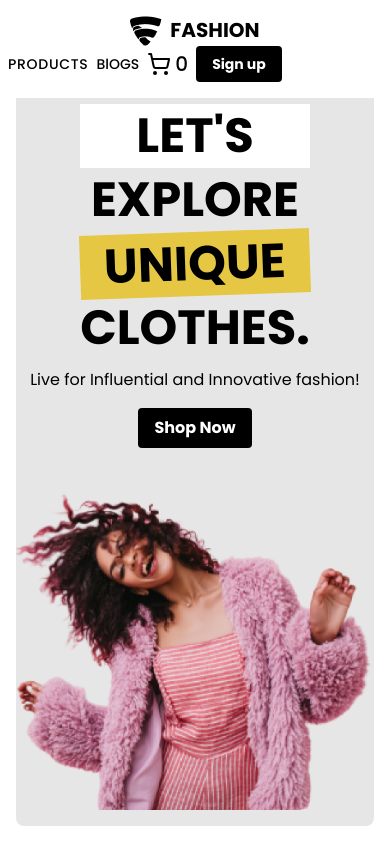
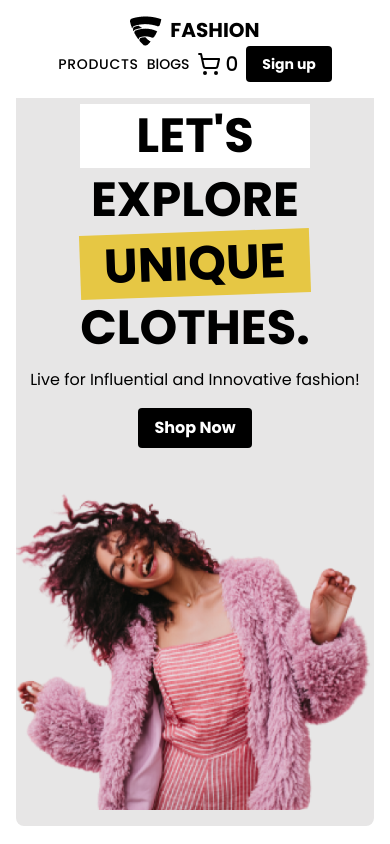
Before and after one commit to nadeemsangrasi/milestone_3, a Next.js app: page / in a window 390 px wide. Shown: the top 844 px of the page. Built offline with nearby package versions, Linux system fonts and the light colour scheme; no server answers.

Commit message:
Update Header.tsx

```diff
--- a/src/components/layouts/Header.tsx
+++ b/src/components/layouts/Header.tsx
@@ -18,7 +18,7 @@ const Header = () => {
           FASHION
         </Link>
       </h1>
-      <div clasName="mx-auto sm:mx-0">
+      <div className="mx-auto sm:mx-0">
         <ul className="flex gap-2 sm:gap-12 items-center">
           <li className="font-medium text-sm sm:text-xl tracking-wider ">
             <Link href={"/products"}>PRODUCTS</Link>
```
